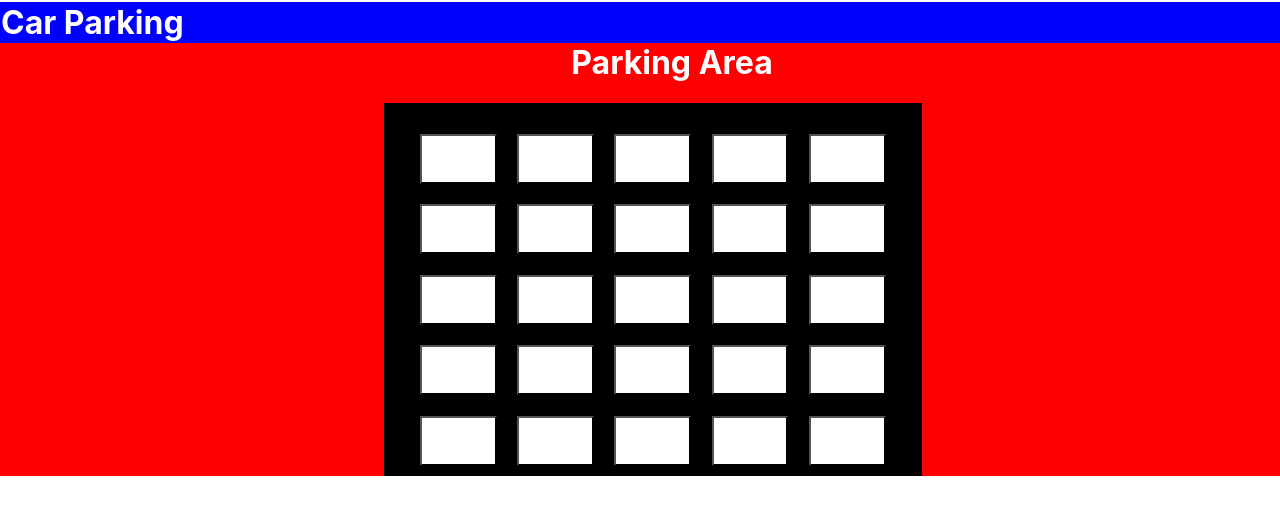
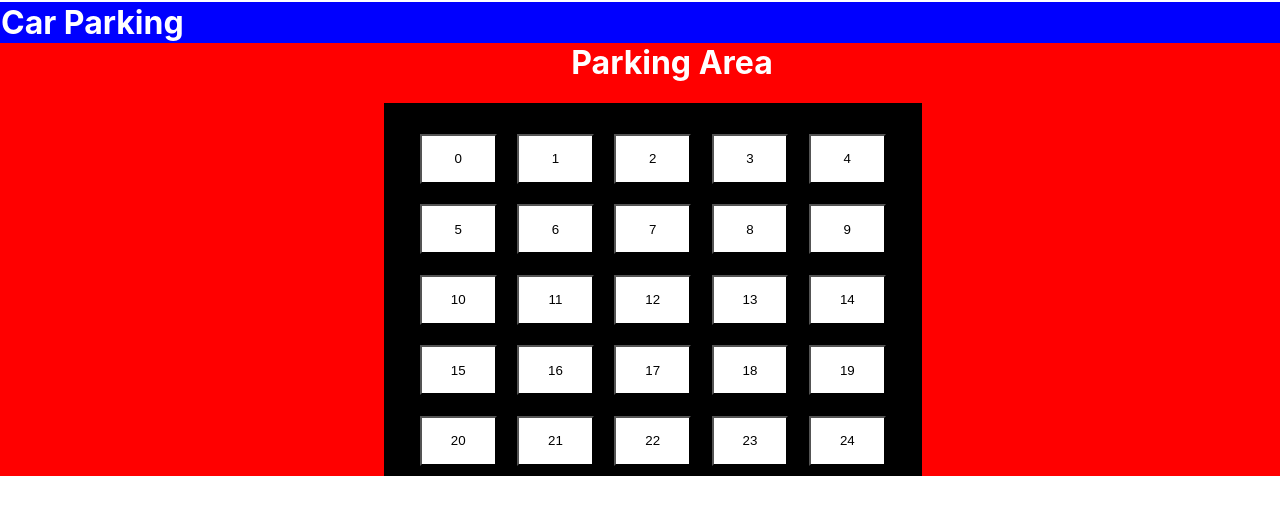
Before and after one commit to sandhiyaanandan/carpaking, a React (Create React App) app: page /Parking in a window 1280 px wide. Shown: the top 514 px of the page. Built offline with nearby package versions, Linux system fonts and the light colour scheme.

Commit message:
added functionality to parking page

```diff
--- a/src/Parking.js
+++ b/src/Parking.js
@@ -1,43 +1,83 @@
 import React from 'react';
 import {TOTAL_AVAILABLE_SPACE} from './constants';
-import Login from './Login';
+import {useHistory } from "react-router-dom";
 function Parking()
 {
 	let parkingBox = [];
 	let no_available_space = TOTAL_AVAILABLE_SPACE;
+	const history = useHistory();
+	var flag = false;
 
-	const isParkingSelected=() => {
+	const isParkingSelected = (e) => {
+		let alertMsg="";
+		var cUsrDetails =null;
 		let isCarParked = document.activeElement.style;
+		var curUser = localStorage.getItem("currentUser");
+		if(curUser !== null) {
+			cUsrDetails = JSON.parse(curUser);
+		}
 		if(isCarParked.backgroundColor === "" || isCarParked.backgroundColor === "white") {
 			isCarParked.backgroundColor = "yellow";
+			if(cUsrDetails.length > 0) {
+				cUsrDetails.parkingPos =  e.target.value;
+			}
 			if( no_available_space > 0 ) {
+				alertMsg = "Car IN";
 			} no_available_space--;
 		} else {
 			//Get carnumber from user and check in local storage...if available change color to white
-			var regCarNumber = localStorage.getItem("currentUserCarNumber");
 			var userCarNumber  = prompt("Please enter your carNumber");
-			if ( regCarNumber === userCarNumber )
+			if ( cUsrDetails.carNumber === userCarNumber )
 			{
-				alert("Thank you for using Car Parking..");
+				cUsrDetails.parkingPos = -1;
+				alertMsg = "Car OUT";
 				isCarParked.backgroundColor = "white";
 				if( no_available_space >= 0 ) {
 					no_available_space++;
 				}
 			} else {
-				alert("Try again. Please provide registered carNumber");
-				//this.props.history.push("/Login");
-				document.history.push("/Login");
+				alertMsg = "Try again. Please provide registered carNumber";
+				history.push("/Login");
 			}
 		}
+		alert(alertMsg);
+		var regiteredDetails = localStorage.getItem("regDetails");
+		let custDetails =[];
+		if(regiteredDetails !== null) {
+			 custDetails = JSON.parse(regiteredDetails);
+			if (custDetails.length > 0 )
+			{
+				custDetails.push(cUsrDetails);
+			} else {
+				custDetails.push(cUsrDetails);
+			}
+		}
+
+		localStorage.setItem('regDetails', JSON.stringify(custDetails));
 		localStorage.setItem('no_available_space', no_available_space);
-		document.history.push("/Login");
 	}
 
-	for( let parkingSpace = 0; parkingSpace < TOTAL_AVAILABLE_SPACE; parkingSpace++)
+	const allUser = localStorage.getItem("regDetails");
+	if(allUser !== null) {
+		var cDetails = JSON.parse(allUser);
+		if (cDetails.length > 0 )
+		{
+			flag = true;
+		} else {
+			 flag = false;
+		}
+	}
+	for( let pos = 0; pos < TOTAL_AVAILABLE_SPACE; pos++)
 	{
-		if( parkingSpace % 5 === 0 )
+		if( pos % 5 === 0 )
 			parkingBox.push(<br/>);
-		parkingBox.push(<input type="button" className="box" onClick={isParkingSelected}/>);
+		if((flag)&& (cDetails.find((detail) => {return detail.parkingPos === pos;})))
+		{
+			parkingBox.push(<input type="button" style={{backgroundColor:'yellow'}} value={pos} className="box" onClick={isParkingSelected}/>);
+		}
+		else {
+			parkingBox.push(<input type="button" value={pos} className="box" onClick={isParkingSelected}/>);
+		}
 	}
 
 	return(<div style={{backgroundColor:'red'}}>
--- a/src/login.js
+++ b/src/login.js
@@ -10,19 +10,17 @@ class Login extends React.Component
 		super(props);
     	this.state={userName:"", password:""};
     	this.status={isLogin: false};
-		this.loginUserDetails = this.loginUserDetails.bind(this);
+		this.submitUserDetails = this.submitUserDetails.bind(this);
 		this.updateLoginName = this.updateLoginName.bind(this);
 		this.updatePassword = this.updatePassword.bind(this);
 		this.goToRegistertaion = this.goToRegistertaion.bind(this);
 	}
 
 	verifyLoginDetails = (personDetail) => {
-		console.log("===verifyLoginDetails====");
-		//const {userName, password} = this.state;
 		this.status.isLogin = false; //by default isLogin false..
 		if(personDetail.userName === this.state.userName && personDetail.password === this.state.password)
 		{
-			localStorage.setItem("currentUserCarNumber", personDetail.carNumber);
+			localStorage.setItem("currentUser", JSON.stringify(personDetail));
 			this.status.isLogin = true;
 		}
 	}
@@ -36,7 +34,6 @@ class Login extends React.Component
 				custDetails.find(this.verifyLoginDetails);
 			}
 		}
-		console.log("-----loginStatus----"+this.status.isLogin);
 		if(!this.status.isLogin){
 			alert("Invalid username or password");
 			document.getElementById("loginForm").reset();
@@ -47,7 +44,7 @@ class Login extends React.Component
 		}
 	}
 
-	loginUserDetails(e) {
+	submitUserDetails(e) {
 		if(this.isLoginStatus())
 		{
 			var spaceAvailable = localStorage.getItem('no_available_space');
@@ -83,7 +80,7 @@ class Login extends React.Component
 					<form id="loginForm">
 						<Input type="text" onChange={this.updateLoginName} placeholder="Enter Login Name"/>
 						<Input type="password" onChange={this.updatePassword} placeholder="Enter Password"/>
-						<Input type="button" className="submitButton" value="submit" onClick={this.loginUserDetails}/>
+						<Input type="button" className="submitButton" value="submit" onClick={this.submitUserDetails}/>
 					</form>
 				</div>
 				<p style={{color:'white'}}>New User? <span style={{textDecoration: 'underline'}} onClick={this.goToRegistertaion}>Registeration</span></p>
--- a/src/registeration.js
+++ b/src/registeration.js
@@ -6,27 +6,36 @@ class Registeration extends React.Component
 	constructor(props)
 	{
 		super(props);
-		this.state={userName:"", password:"", carName:"", carNumber:"", confirmPwd:"",details:[]};
+		this.state={userName:"", password:"", carName:"", carNumber:"", confirmPwd:"",parkingPos:-1, details:[]};
 		this.isError=false;
 		this.setValue = this.setValue.bind(this);
 		this.submitRegister = this.submitRegister.bind(this);
 	}
 
 	submitRegister(){
+		let custDetails = [];
 		const {userName, password, confirmPwd, carName, carNumber, details} = this.state;
 		const isUnameErr = validateUserOrCarName(userName);
 		const isPwdErr = (valiadtePassword(password) && validatePasswordMatching(password, confirmPwd));
 		const isCarNumErr = validateCarNumber(carNumber);
 		const isCarNameErr = validateUserOrCarName(carName);
-		console.log("--isUnameErr--"+isUnameErr);
-		console.log("==isCarNameErr=="+isCarNameErr);
 
 		if(!(isUnameErr || isPwdErr || isCarNumErr || isCarNameErr)) {
-			console.log("==sr=name="+this.state.userName+"=pwd="+password);
-			console.log("==sr=name="+this.state.carName+"=pwd="+carNumber);
-			let obj = {userName: userName, password: password, carName: carName, carNumber: carNumber};
-			details.push(obj);
-			localStorage.setItem('regDetails',JSON.stringify(details));
+			let obj = {userName: userName, password: password, carName: carName, carNumber: carNumber, parkingPos:-1};
+
+			var regiteredDetails = localStorage.getItem("regDetails");
+			if(regiteredDetails !== null) {
+				 custDetails = JSON.parse(regiteredDetails);
+				console.log("*******len*****"+custDetails.length);
+				if (custDetails.length > 0 )
+				{
+					custDetails.push(obj);
+				}
+			} else {
+				custDetails.push(obj);
+			}
+
+			localStorage.setItem('regDetails',JSON.stringify(custDetails));
 			alert("Registeration SUCCESS..Please Login to Continue");
 			this.props.history.push("/Login");
 		} else {
@@ -36,7 +45,6 @@ class Registeration extends React.Component
 	}
 
 	setValue(e){
-    	console.log("---name--"+e.target.name+"--val--"+e.target.value);
     	this.setState({[e.target.name]:e.target.value});
   	}
 
```
